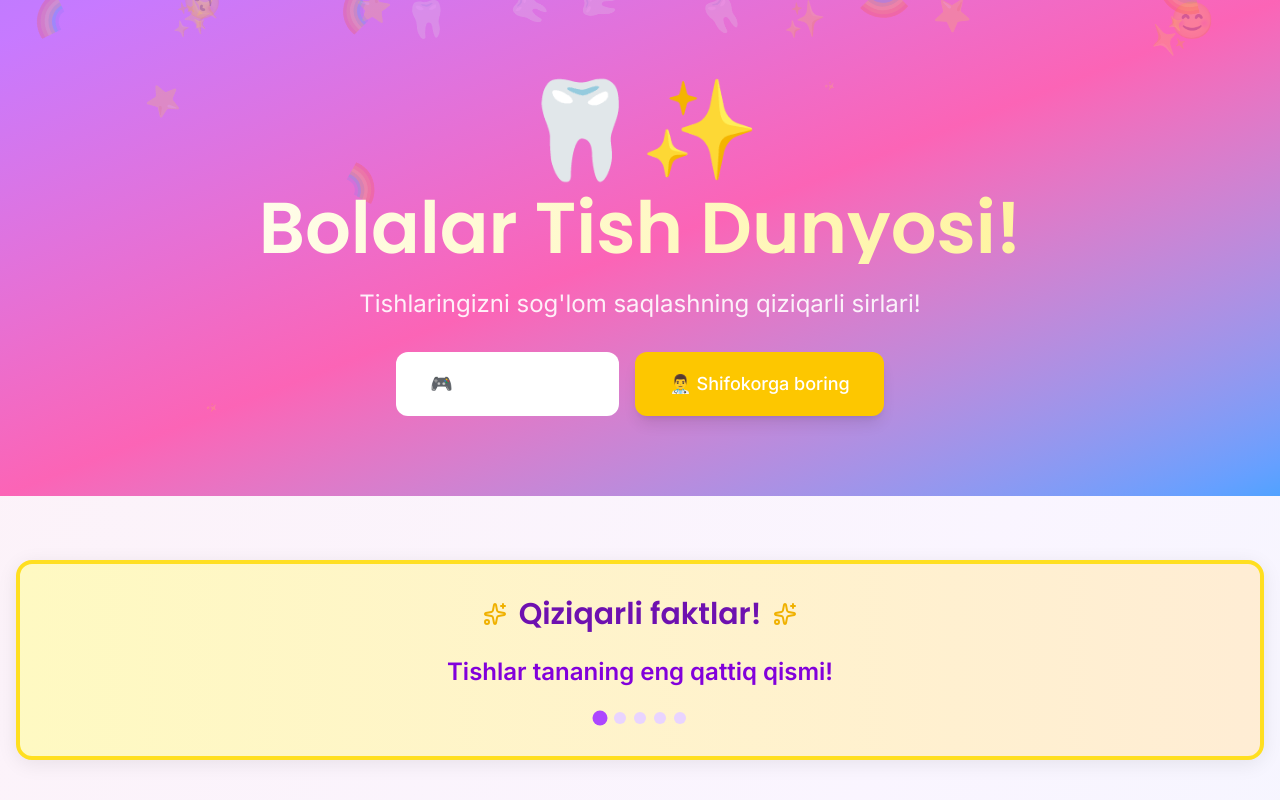
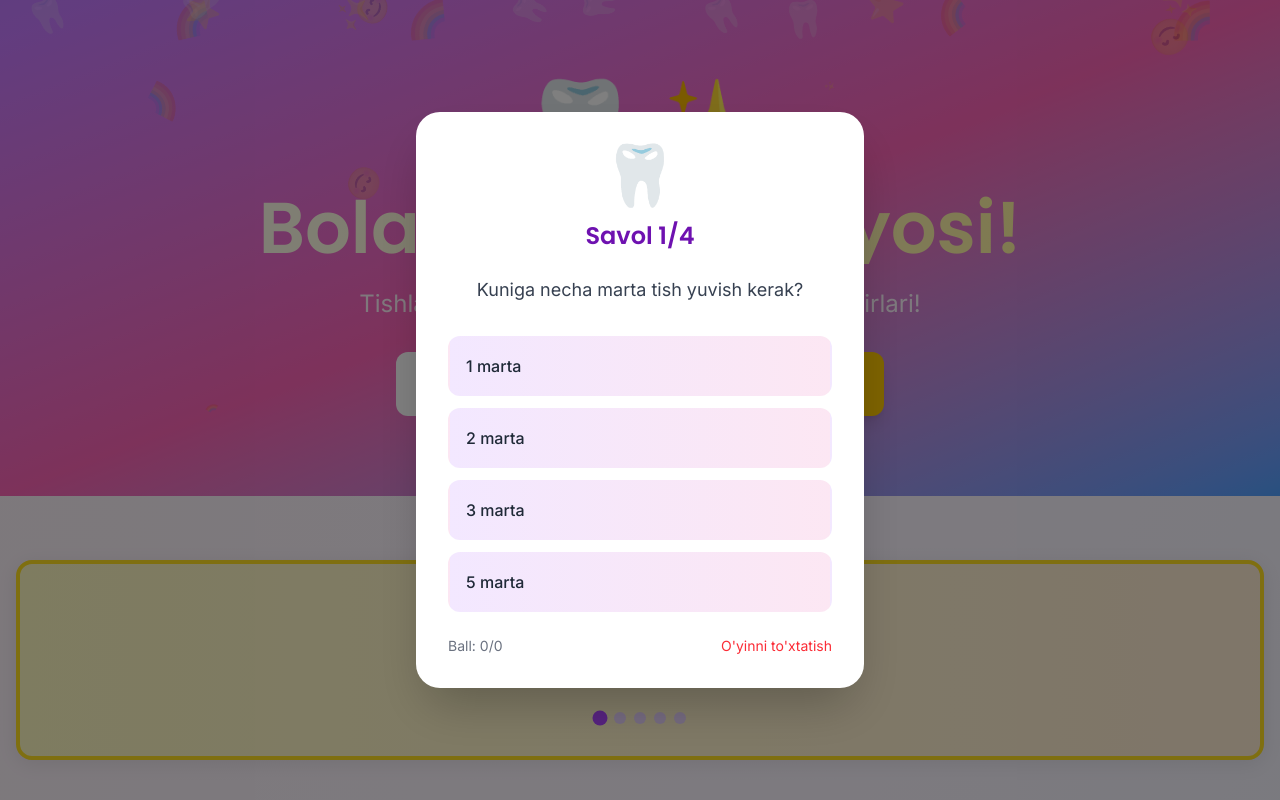
Before and after one commit to yassixon50-spec/dental-clinic-website, a Next.js app: page /kids in a window 1280 px wide. Both pictures are taken after a click on the button "🎮 O'yin boshlash". Shown: the top 800 px of the page. Built offline with nearby package versions, Linux system fonts and the light colour scheme.

Commit message:
Add interactive quiz game and fix button functionality in kids section

```diff
--- a/src/app/kids/page.tsx
+++ b/src/app/kids/page.tsx
@@ -111,6 +111,58 @@ const funFacts = [
 export default function KidsPage() {
   const [selectedTab, setSelectedTab] = useState<'good' | 'bad' | 'tips'>('good');
   const [currentFact, setCurrentFact] = useState(0);
+  const [gameStarted, setGameStarted] = useState(false);
+  const [score, setScore] = useState(0);
+  const [gameQuestion, setGameQuestion] = useState(0);
+
+  const gameQuestions = [
+    {
+      question: "Kuniga necha marta tish yuvish kerak?",
+      options: ["1 marta", "2 marta", "3 marta", "5 marta"],
+      correct: 1,
+      emoji: "🦷"
+    },
+    {
+      question: "Qaysi ovqat tishlar uchun foydali?",
+      options: ["Shokolad", "Olma", "Shirinlik", "Gazli ichimlik"],
+      correct: 1,
+      emoji: "🍎"
+    },
+    {
+      question: "Tish cho'tkasini qancha vaqtda almashtirish kerak?",
+      options: ["1 oyda", "2 oyda", "3 oyda", "6 oyda"],
+      correct: 2,
+      emoji: "🪥"
+    },
+    {
+      question: "Shifokorga qancha vaqtda bir bor borish kerak?",
+      options: ["3 oyda", "6 oyda", "1 yilda", "2 yilda"],
+      correct: 1,
+      emoji: "👨‍⚕️"
+    }
+  ];
+
+  const startGame = () => {
+    setGameStarted(true);
+    setScore(0);
+    setGameQuestion(0);
+  };
+
+  const answerQuestion = (selectedAnswer: number) => {
+    if (selectedAnswer === gameQuestions[gameQuestion].correct) {
+      setScore(score + 1);
+    }
+
+    if (gameQuestion < gameQuestions.length - 1) {
+      setGameQuestion(gameQuestion + 1);
+    } else {
+      // O'yin tugadi
+      setTimeout(() => {
+        alert(`🎉 O'yin tugadi! Sizning natijangiz: ${score + (selectedAnswer === gameQuestions[gameQuestion].correct ? 1 : 0)}/${gameQuestions.length}`);
+        setGameStarted(false);
+      }, 1000);
+    }
+  };
 
   return (
     <div className="min-h-screen bg-gradient-to-br from-pink-50 via-purple-50 to-blue-50 dark:from-gray-900 dark:via-purple-900/20 dark:to-blue-900/20">
@@ -169,11 +221,12 @@ export default function KidsPage() {
             >
               <Button
                 size="lg"
+                onClick={startGame}
                 className="bg-white text-purple-600 hover:bg-yellow-100 text-lg px-8 py-4 rounded-full shadow-lg"
               >
                 🎮 O'yin boshlash
               </Button>
-              <Link href="#appointment">
+              <a href="#appointment">
                 <Button
                   size="lg"
                   variant="secondary"
@@ -181,7 +234,7 @@ export default function KidsPage() {
                 >
                   👨‍⚕️ Shifokorga boring
                 </Button>
-              </Link>
+              </a>
             </motion.div>
           </div>
         </div>
@@ -414,12 +467,13 @@ export default function KidsPage() {
               sog'lom saqlash uchun maxsus maslahatlar berishadi!
             </p>
             <div className="flex flex-wrap justify-center gap-4">
-              <Link href="#appointment">
+              <a href="#appointment">
                 <Button size="lg" className="bg-purple-600 hover:bg-purple-700 text-white text-xl px-8 py-4 rounded-full shadow-lg">
                   <Calendar className="mr-2" />
                   Navbat olish
                 </Button>
-              </Link>
+              </a>
+              <a href="/">
                 <Button
                   size="lg"
                   variant="secondary"
@@ -428,10 +482,56 @@ export default function KidsPage() {
                   <Users className="mr-2" />
                   Ota-onalar uchun
                 </Button>
+              </a>
             </div>
           </Card>
         </AnimatedSection>
       </div>
+
+      {/* Game Modal */}
+      {gameStarted && (
+        <div className="fixed inset-0 bg-black/50 flex items-center justify-center z-50 p-4">
+          <motion.div
+            initial={{ scale: 0.8, opacity: 0 }}
+            animate={{ scale: 1, opacity: 1 }}
+            className="bg-white dark:bg-gray-800 rounded-3xl p-8 max-w-md w-full shadow-2xl"
+          >
+            <div className="text-center">
+              <div className="text-6xl mb-4">{gameQuestions[gameQuestion].emoji}</div>
+              <h3 className="text-2xl font-bold mb-6 text-purple-800 dark:text-purple-300">
+                Savol {gameQuestion + 1}/{gameQuestions.length}
+              </h3>
+              <p className="text-lg mb-8 text-gray-700 dark:text-gray-300">
+                {gameQuestions[gameQuestion].question}
+              </p>
+
+              <div className="space-y-3">
+                {gameQuestions[gameQuestion].options.map((option, index) => (
+                  <button
+                    key={index}
+                    onClick={() => answerQuestion(index)}
+                    className="w-full p-4 bg-gradient-to-r from-purple-100 to-pink-100 dark:from-purple-900/30 dark:to-pink-900/30 rounded-xl hover:from-purple-200 hover:to-pink-200 dark:hover:from-purple-800/50 dark:hover:to-pink-800/50 transition-all text-left font-medium text-gray-800 dark:text-gray-200 border-2 border-transparent hover:border-purple-300"
+                  >
+                    {option}
+                  </button>
+                ))}
+              </div>
+
+              <div className="mt-6 flex justify-between items-center">
+                <div className="text-sm text-gray-500">
+                  Ball: {score}/{gameQuestion}
+                </div>
+                <button
+                  onClick={() => setGameStarted(false)}
+                  className="text-sm text-red-500 hover:text-red-700"
+                >
+                  O'yinni to'xtatish
+                </button>
+              </div>
+            </div>
+          </motion.div>
+        </div>
+      )}
     </div>
   );
 }
```
Lines whose indentation alone changed are shown as unchanged.
